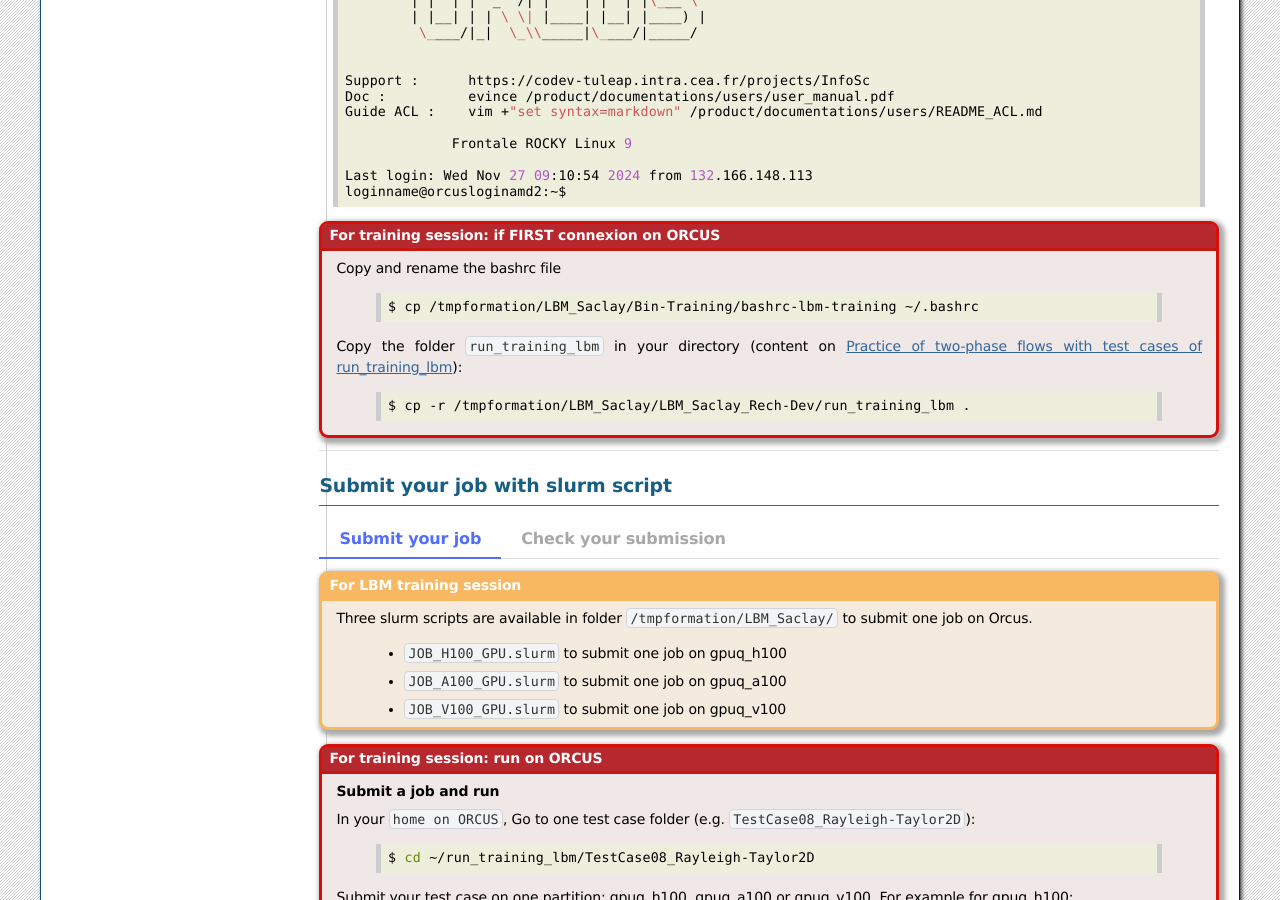
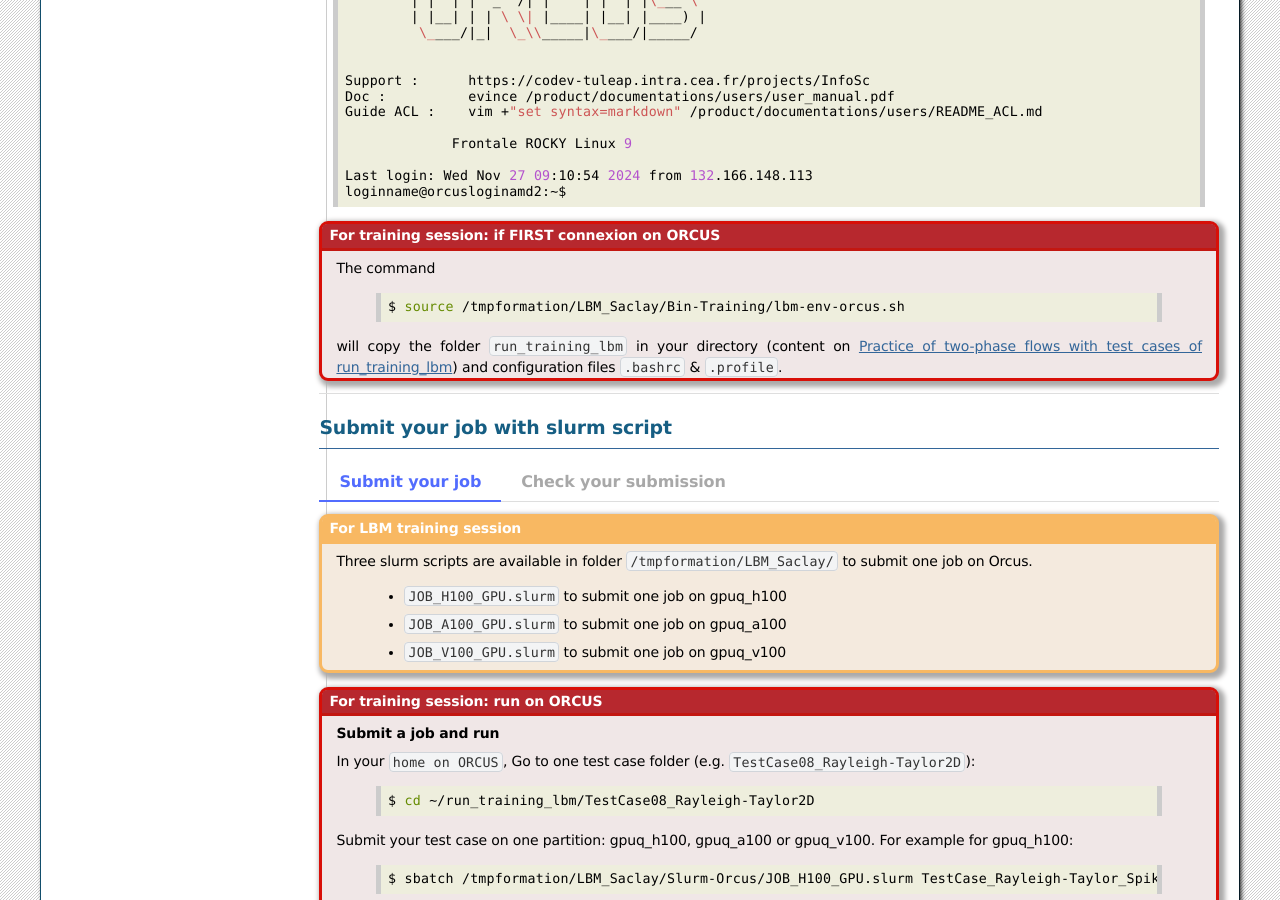
Before and after one commit to cea-lbm-saclay/LBM_Saclay_Documentation, a Sphinx documentation site: the page built from doc/src_doc/01_USER_GUIDE/SIMU_ON_ORCUS/Simulations-ORCUS-GPU.rst, in a window 1280 px wide and 900 px high, scrolled down 581 px. Built offline with Sphinx 7.4.7, drawn with Linux system fonts in a browser that asks for light colours.

Commit message:
Update INSTN training

```diff
--- a/doc/src_doc/01_USER_GUIDE/SIMU_ON_ORCUS/Simulations-ORCUS-GPU.rst
+++ b/doc/src_doc/01_USER_GUIDE/SIMU_ON_ORCUS/Simulations-ORCUS-GPU.rst
@@ -49,17 +49,13 @@ Connexion and disks on ORCUS
       .. admonition:: For training session: if FIRST connexion on ORCUS
          :class: error
 
-         Copy and rename the bashrc file
+         The command
 
             .. code-block:: shell
 
-               $ cp /tmpformation/LBM_Saclay/Bin-Training/bashrc-lbm-training ~/.bashrc
+               $ source /tmpformation/LBM_Saclay/Bin-Training/lbm-env-orcus.sh
 
-         Copy the folder ``run_training_lbm`` in your directory (content on :ref:`Run_Training-LBM`):
-
-            .. code-block:: shell
-
-               $ cp -r /tmpformation/LBM_Saclay/LBM_Saclay_Rech-Dev/run_training_lbm .
+         will copy the folder ``run_training_lbm`` in your directory (content on :ref:`Run_Training-LBM`) and configuration files ``.bashrc`` & ``.profile``.
 
 
    .. tab-item:: Disks on ORCUS
```
